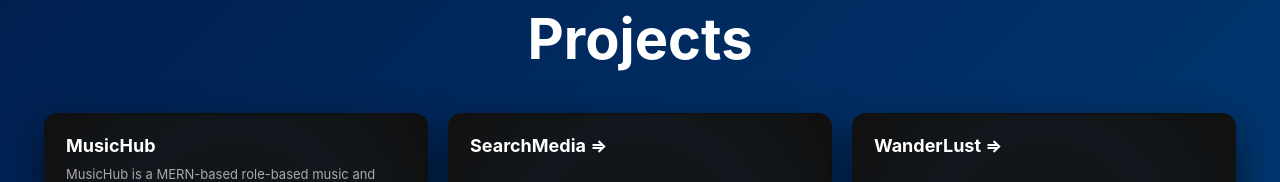
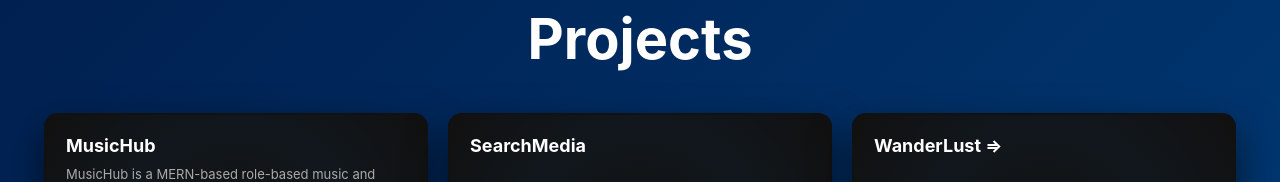
Before and after one commit to surajgupta9161/portfolio, a React (Vite) app: page / in a window 1280 px wide. Shown: the part 1880-2062 px from the top of the page. Built offline with nearby package versions, Linux system fonts and the light colour scheme.

Commit message:
Update Data.js

```diff
--- a/src/Data/Data.js
+++ b/src/Data/Data.js
@@ -15,7 +15,7 @@ const Data = [
   },
 
   {
-    title: 'SearchMedia =>',
+    title: 'SearchMedia',
     description:
       'SearchMedia is a React-based media search web app that lets users find photos, videos, and GIFs on a single platform. It integrates Unsplash, Pexels, and Tenor APIs to deliver high-quality media, uses Redux Toolkit for state management, and LocalStorage to save favorites—providing a fast, smooth, and user-friendly search experience and also use React-Router-Dom.',
     technologies: ['React.Js', 'Redux-toolkit'],
```
